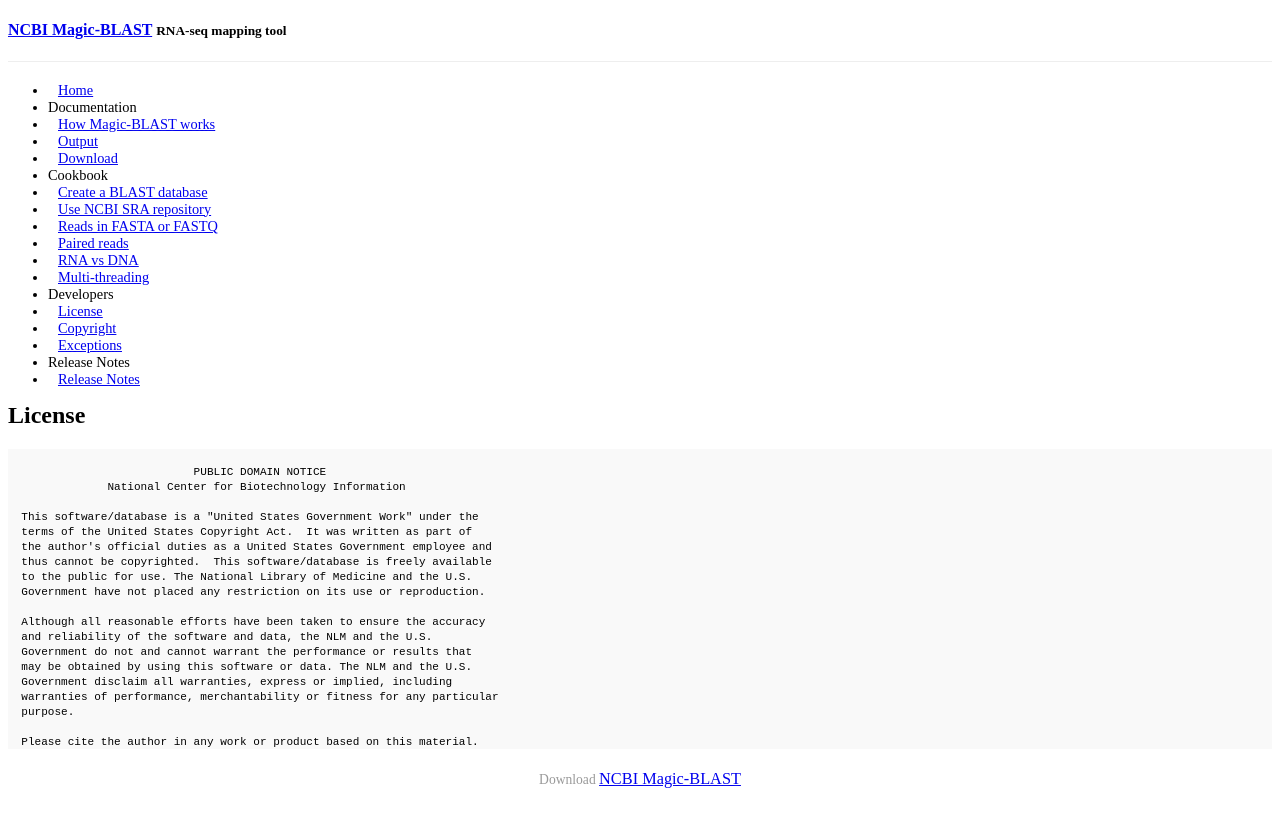
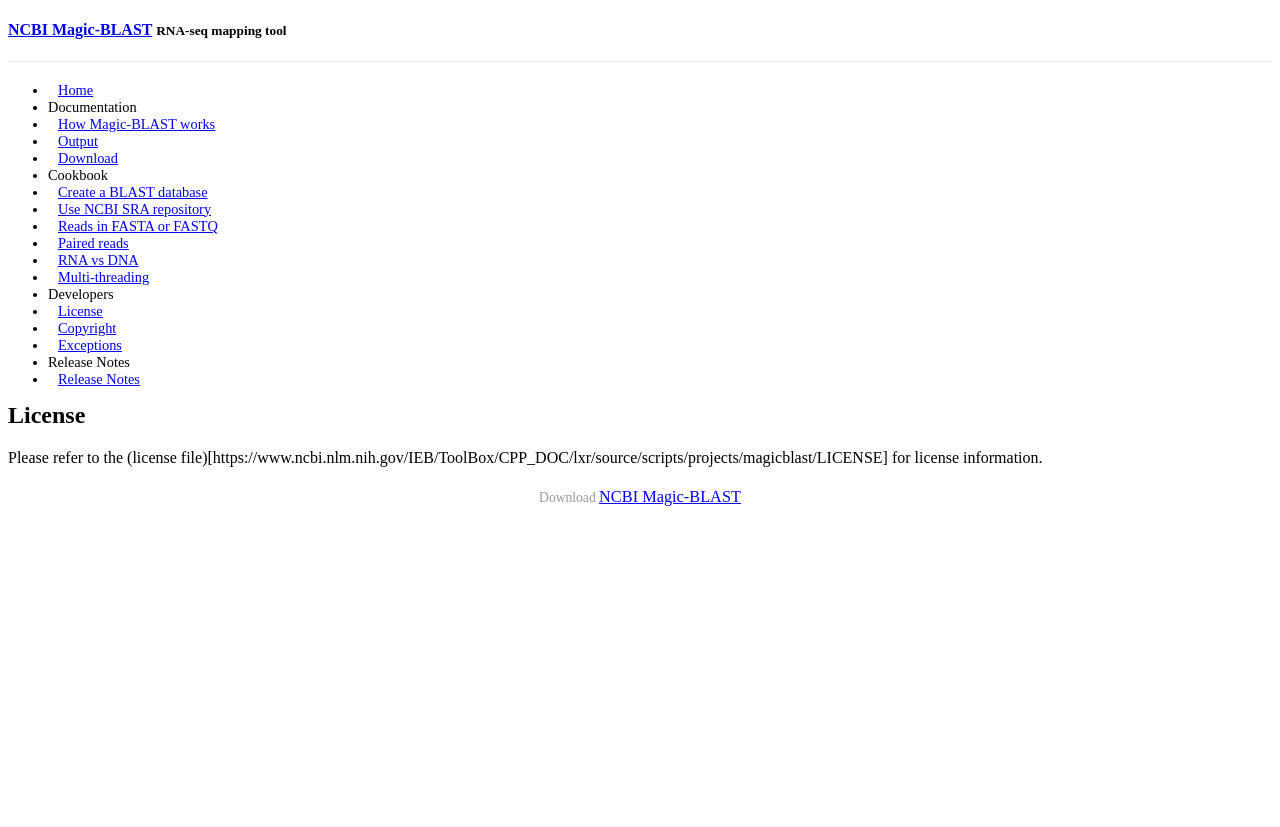
Before and after one commit to ncbi/magicblast, a Jekyll site: the page built from docs/_posts/2020-05-15-license.md, in a window 1280 px wide. Shown: the top 827 px of the page. Built offline with Jekyll 4.4.1, drawn with Linux system fonts in a browser that asks for light colours; a style sheet for code colours, icons or effects is not loaded.

Commit message:
Link to the license file in the repository

````diff
--- a/docs/_posts/2020-05-15-license.md
+++ b/docs/_posts/2020-05-15-license.md
@@ -4,25 +4,5 @@
 title: "License"
 order: 0
 ---
-```
 
-                            PUBLIC DOMAIN NOTICE
-               National Center for Biotechnology Information
-
-  This software/database is a "United States Government Work" under the
-  terms of the United States Copyright Act.  It was written as part of
-  the author's official duties as a United States Government employee and
-  thus cannot be copyrighted.  This software/database is freely available
-  to the public for use. The National Library of Medicine and the U.S.
-  Government have not placed any restriction on its use or reproduction.
-
-  Although all reasonable efforts have been taken to ensure the accuracy
-  and reliability of the software and data, the NLM and the U.S.
-  Government do not and cannot warrant the performance or results that
-  may be obtained by using this software or data. The NLM and the U.S.
-  Government disclaim all warranties, express or implied, including
-  warranties of performance, merchantability or fitness for any particular
-  purpose.
-
-  Please cite the author in any work or product based on this material.
-```
+Please refer to the (license file)[https://www.ncbi.nlm.nih.gov/IEB/ToolBox/CPP_DOC/lxr/source/scripts/projects/magicblast/LICENSE] for license information.
````
